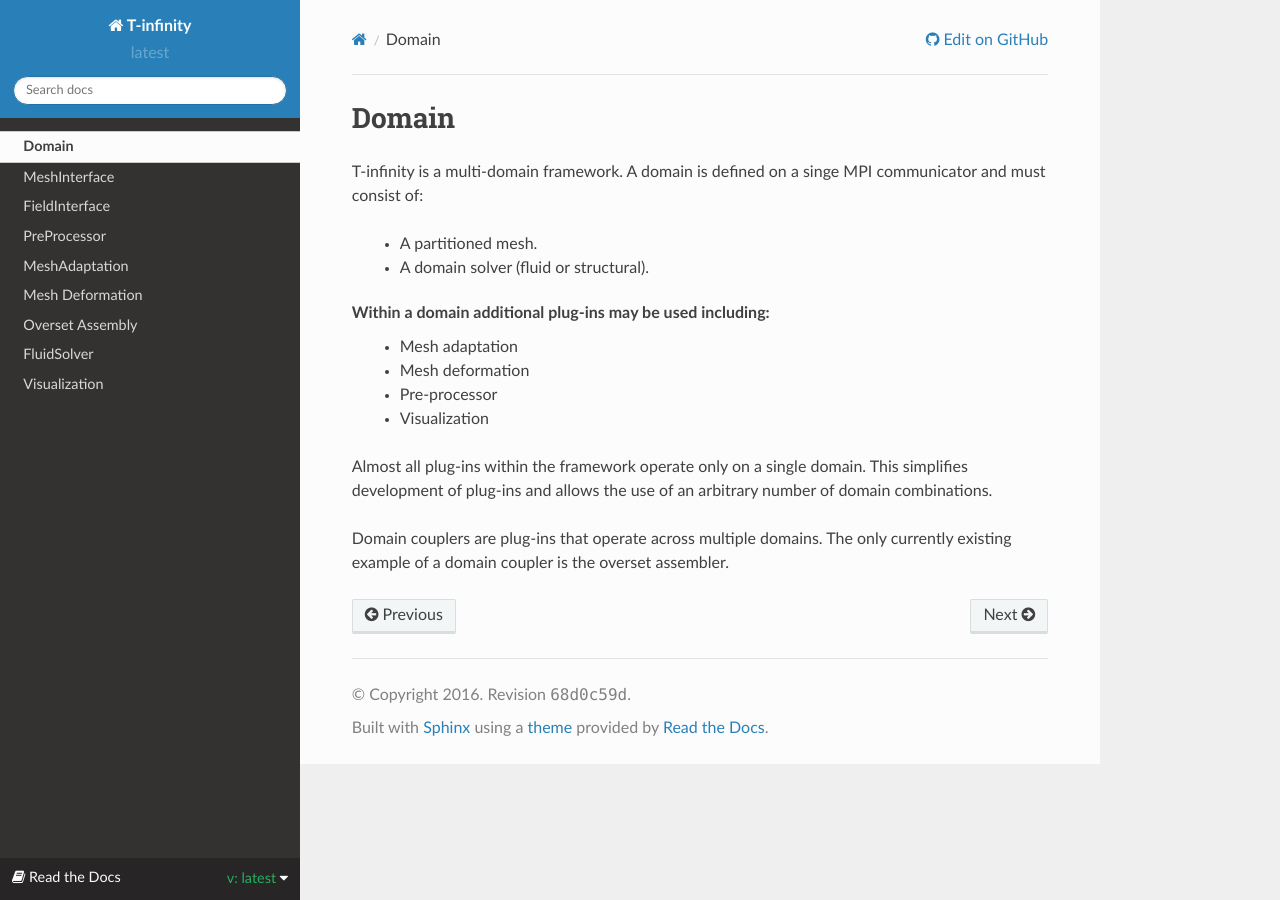
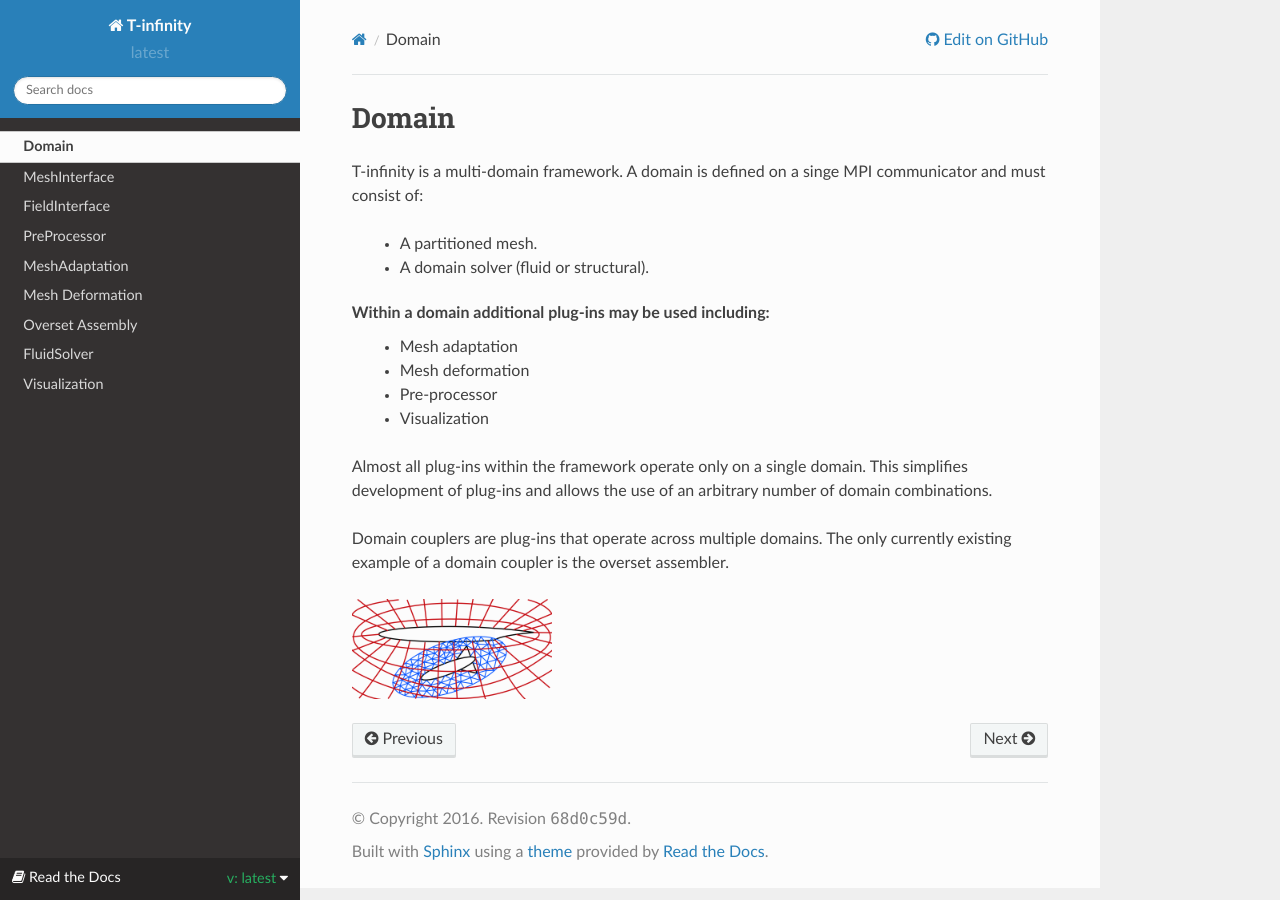
Before and after one commit to T-infinity/T-infinity-docs, a Sphinx documentation site: the page built from docs/domain.rst, in a window 1280 px wide. Built offline with Sphinx 7.4.7 and the Read the Docs theme 2.0.0, drawn with Linux system fonts in a browser that asks for light colours; formulas are drawn with MathJax 3.

Commit message:
To add domain image

```diff
--- a/docs/domain.rst
+++ b/docs/domain.rst
@@ -16,3 +16,9 @@ This simplifies development of plug-ins and allows the use of an arbitrary numbe
 
 Domain couplers are plug-ins that operate across multiple domains.
 The only currently existing example of a domain coupler is the overset assembler.
+
+
+.. image:: _static/images/cartoon-domains.png
+   :width: 200px
+   :align: left
+   :alt: multiple domains
```
Also changed, not shown: docs/_static/images/cartoon-domains.png (added), 1 other file.
